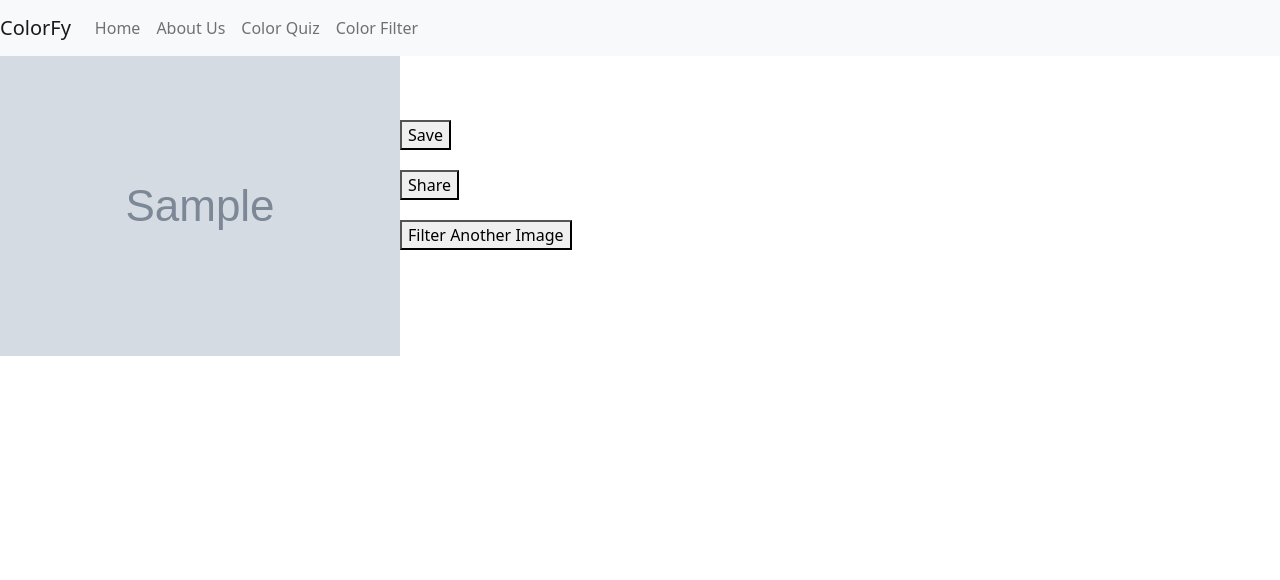
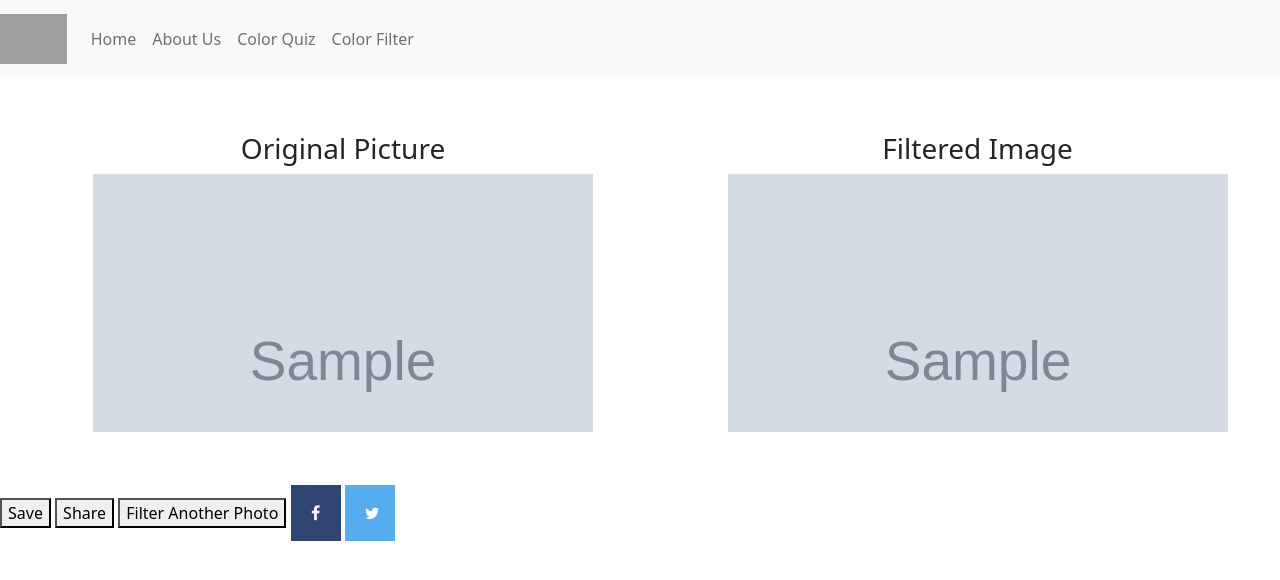
Before and after one commit to AlexGonzales99/Colorfy-Working, a Flask app: template templates/Display.html in a window 1280 px wide. Shown: the top 580 px of the page. Run offline with Flask 2, Linux system fonts and the light colour scheme; the template is opened without the code that fills it: most values are stand-ins (such as "Sample title", 1, 10 or a date in 2020); grey boxes marked "Sample" are stand-in pictures; grey boxes are pictures that could not be loaded.

Commit message:
Commits prior to merge 4/15

```diff
--- a/main.py
+++ b/main.py
@@ -20,6 +20,14 @@ def upload_form():
     if not os.path.exists(app.config['UPLOAD_FOLDER']):
         os.makedirs(app.config['UPLOAD_FOLDER'])
     return render_template('upload.html')
+
+@app.route('/colorquiz')
+def quiz():
+	return render_template('quiz.html')
+
+@app.route('/finalupload')
+def output():
+	return render_template('Display.html')
 
 @app.route('/', methods=['GET', 'POST']) #This is where images are uploaded
 def upload_image():
@@ -46,7 +54,7 @@ def upload_image():
 		#
 		filename = secure_filename(file.filename)
 		file.save(os.path.join(app.config['UPLOAD_FOLDER'], filename))
-		return render_template('Display.html', user_Image=filename)
+		return render_template('Display.html', user_Image=("static/uploads/" + filename))
 	else:
 		flash('Allowed image types are -> png, jpg, jpeg, gif')
 		return redirect(request.url)
--- a/templates/Display.html
+++ b/templates/Display.html
@@ -2,39 +2,100 @@
 {% block title %}
     Filtered Image
 {% endblock %}
+{% block head %}
+    <style>
+    .column{
+        float: left;
+        width: 33.33%;
+        padding: 5px;
+        border: #FF5733 1px;
+    }
+    .row::after{
+        content: "";
+        clear: both;
+        display: table;
+    }
+    #pic1{
+        width: 500px;
+        height: 300px;
+        overflow: hidden;
+        margin-left: 100px;
+        margin-top: 50px;
+
+    }
+    #pic2{
+        width: 500px;
+        height: 300px;
+        overflow: hidden;
+        margin-left: 300px;
+        margin-top: 50px;
+    }
+    img{
+        width: 100%;
+        min-height: 100%;
+    }
+    .fa {
+  padding: 20px;
+  font-size: 30px;
+  width: 50px;
+  text-align: center;
+  text-decoration: none;
+}
+
+/* Add a hover effect if you want */
+.fa:hover {
+  opacity: 0.7;
+}
+
+/* Set a specific color for each brand */
+
+/* Facebook */
+.fa-facebook {
+  background: #2f4573;
+  color: white;
+}
+/* Twitter */
+.fa-twitter {
+  background: #55ACEE;
+  color: white;
+}
+.fa-pinterest {
+  background: #bb5f63;
+  color: white;
+}
+.fa-instagram {
+  background: #b77398;
+  color: white;
+}
+    </style>
+    <link rel="stylesheet" href="https://cdnjs.cloudflare.com/ajax/libs/font-awesome/4.7.0/css/font-awesome.min.css">
+{% endblock %}
+
+
 {% block body %}
     <form>
-            <img src={{user_Image}}>
-            <button style = "position:absolute; top:120px;">Save</button>
-            <button style = "position:absolute; top:170px;">Share</button>
-            <button style = "position:absolute; top:220px;">Filter Another Image</button>
-        </form>
+    <div class="row">
+        <div class="column">
+            <div id="pic1">
+                <h3 align="center">Original Picture</h3>
+                <img src={{user_Image}} style="height">
+            </div>
+        </div>
+
+        <div class="column">
+            <div id="pic2">
+                <h3 align="center">Filtered Image</h3>
+                <img src={{user_Image}} style="height">
+            </div>
+        </div>
+    </div>
+        <br><br>
+        <div align="left">
+            <button>Save</button>
+            <button >Share</button>
+            <a href="#"><button>Filter Another Photo</button></a>
+            <a href="https://www.facebook.com/share.php?u=your_page_link.com" class="fa fa-facebook"></a>
+            <a href="https://twitter.com/intent/tweet?url=WEBSITE_URL_GOES_HERE" target="_blank" class="fa fa-twitter"></a>
+        </div>
+    </form>
 {% endblock %}
-
-<style>
-    h1 {
-        font-family: 'Courier New', Courier, monospace;
-        font-weight:bold;
-        font-size:'50';
-        color:#FF5733;
-    }
-
-    h2 {
-        color:#FF5733;
-        font-family: 'Courier New', Courier, monospace;
-        font-weight:bold;
-    }
-
-    body {
-        background-color:#475255;
-    }
-
-    form {
-        background-color:#C1CDD0;
-        height:500px;
-        margin-left:200px;
-        margin-right:200px;
-        font-family: 'Courier New', Courier, monospace;
-        font-weight:bold;
-    }
-    </style>
--- a/templates/base.html
+++ b/templates/base.html
@@ -1,17 +1,21 @@
 <!DOCTYPE html>
 <html lang="en">
 <head>
-    <meta charset="UTF-8">
+<meta charset="UTF-8">
    <link href="https://cdn.jsdelivr.net/npm/bootstrap@5.1.3/dist/css/bootstrap.min.css" rel="stylesheet" integrity="sha384-1BmE4kWBq78iYhFldvKuhfTAU6auU8tT94WrHftjDbrCEXSU1oBoqyl2QvZ6jIW3" crossorigin="anonymous">
+    {% block head %}
     <title>ColorFy {% block title %}{% endblock %}</title>
+    {% endblock %}
 </head>
 <body>
 
 <nav class="navbar navbar-expand-lg navbar-light bg-light">
-  <a class="navbar-brand" href="#">ColorFy</a>
   <button class="navbar-toggler" type="button" data-toggle="collapse" data-target="#navbarNav" aria-controls="navbarNav" aria-expanded="false" aria-label="Toggle navigation">
     <span class="navbar-toggler-icon"></span>
   </button>
+    <a class="navbar-brand" href="#">
+      <img src="static/resources/colorfylogo.png" alt="" width="150" height="50" class="d-inline-block align-text-top">
+    </a>
   <div class="collapse navbar-collapse" id="navbarNav">
     <ul class="navbar-nav">
       <li class="nav-item active">
@@ -21,7 +25,7 @@
         <a class="nav-link" href="#">About Us</a>
       </li>
       <li class="nav-item">
-        <a class="nav-link" href="#">Color Quiz</a>
+        <a class="nav-link" href="/colorquiz">Color Quiz</a>
       </li>
       <li class="nav-item">
         <a class="nav-link" href="colorfilter">Color Filter</a>
--- a/templates/home.html
+++ b/templates/home.html
@@ -1,5 +1,5 @@
 {% extends "base.html" %}
 
 {% block body %}
-    <h1>ColorFy Home</h1>
+    <img src="static/resources/colorfylogo.png" width="600" height="200"/>
 {% endblock %}
```
Also changed, not shown: templates/quiz.html (+20 -0 lines), templates/upload.html (+2 -5 lines).
